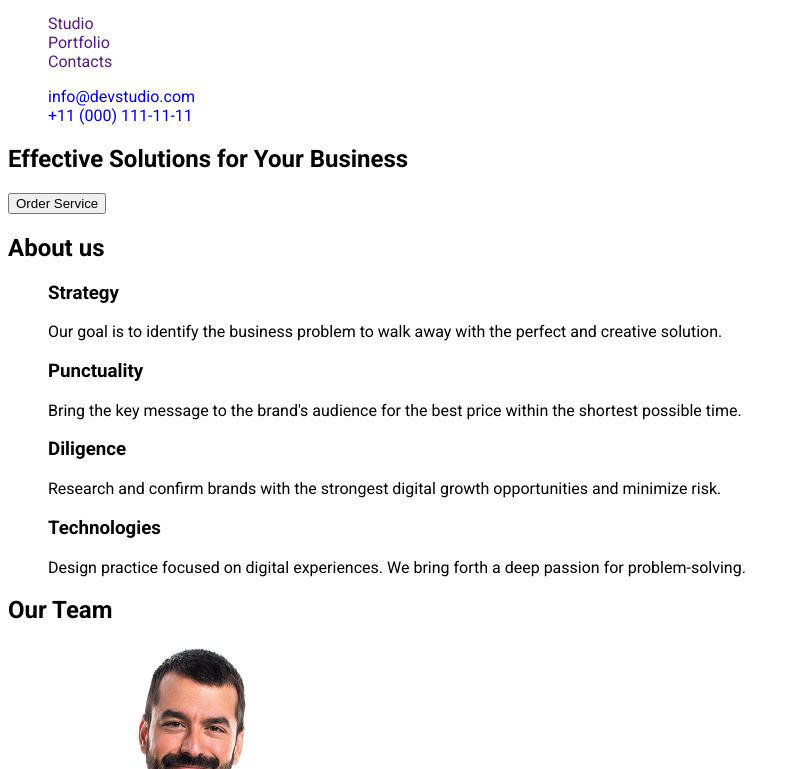
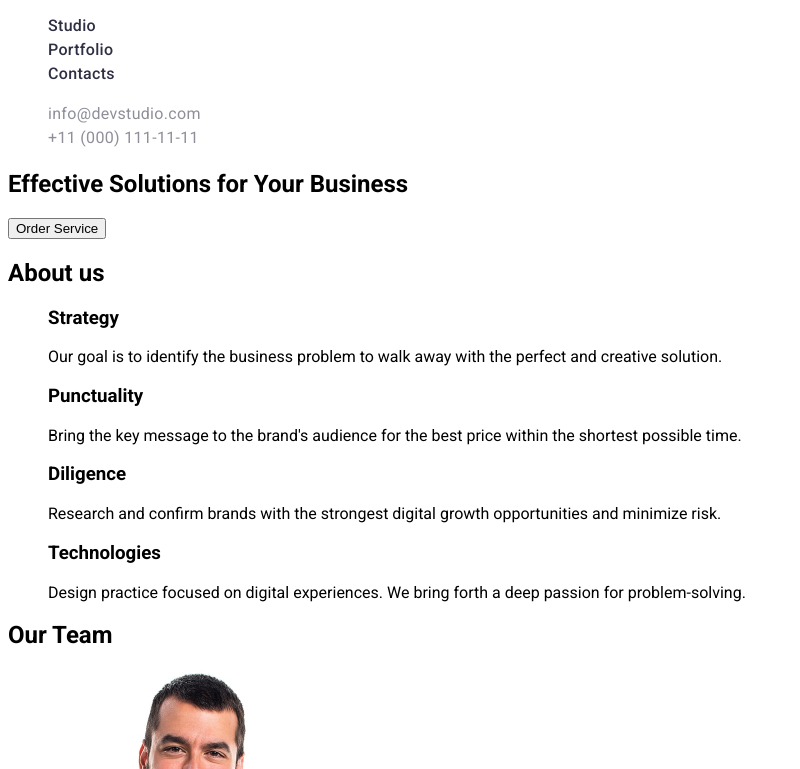
Before and after one commit to Alexi004/goit-markup-hw-02, a plain HTML site: page index.html in a window 1280 px wide. Shown: the part 31-800 px from the top of the page, without its empty margins (0-800 px from the left). Drawn offline with Linux system fonts and the light colour scheme.

Commit message:
menu styling

```diff
--- a/css/styles.css
+++ b/css/styles.css
@@ -27,3 +27,19 @@ address {
 .logo-studio {
     color: #2e2f42;
 }
+
+.header-menu-link {
+    font-weight: 500;
+    font-size: 16px;
+    line-height: 1.5;
+    letter-spacing: 0.02em;
+    color: #2e2f42;
+}
+
+.header-addres-link {
+    font-weight: 400;
+    font-size: 16px;
+    line-height: 1.5;
+    letter-spacing: 0.02em;
+    color:  #8e8f99;
+}
```
